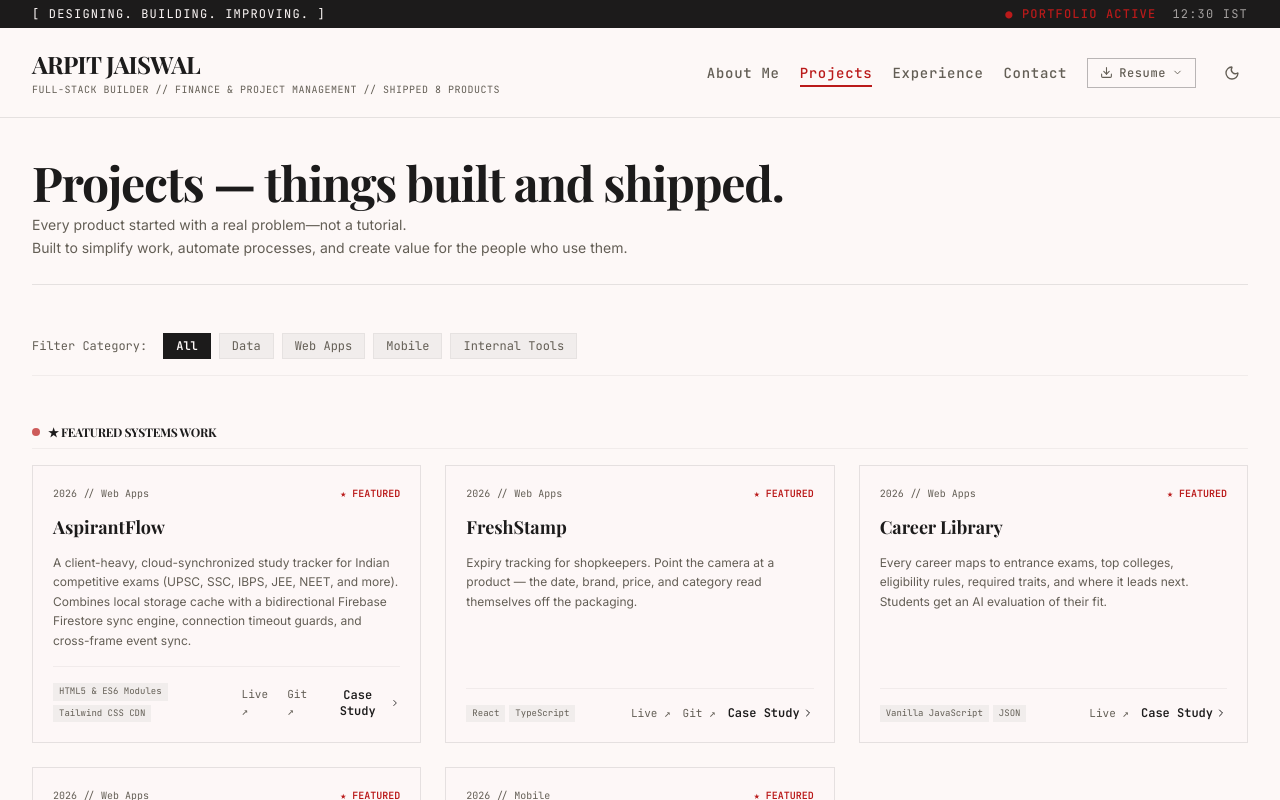
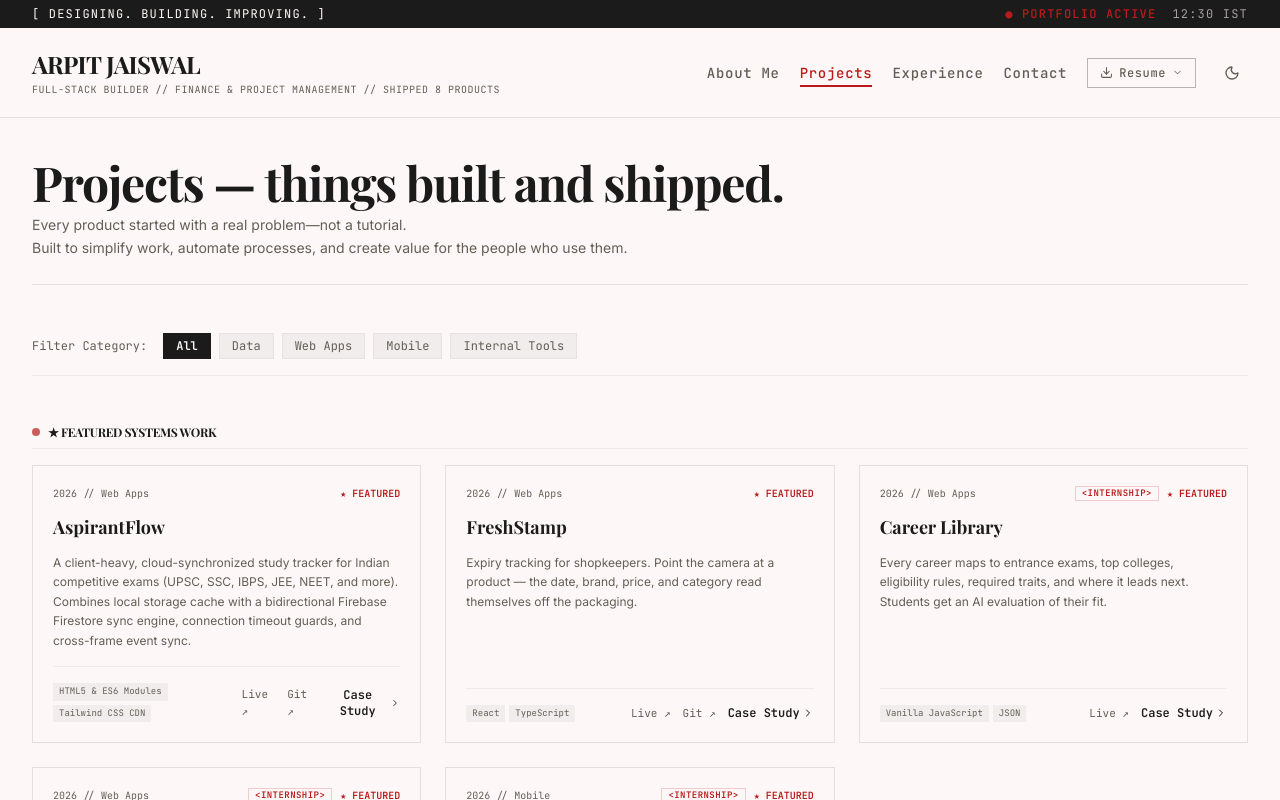
Before and after one commit to Arpitj9974/Arpitj9974-portfolio-, a React (Vite) app: page / in a window 1280 px wide. Both pictures are taken after a click on the button "VIEW WORK". Shown: the top 800 px of the page. Built offline with nearby package versions, Linux system fonts and the light colour scheme; a web font is replaced by a local one.

Commit message:
Add <internship> tags to RAW, Career Library, WSCAT, and Medicine Image Extraction project cards

```diff
--- a/src/App.tsx
+++ b/src/App.tsx
@@ -448,7 +448,14 @@ export default function App() {
                       <div className="space-y-3">
                         <div className="flex justify-between items-start">
                           <span className="text-[10px] font-mono text-muted uppercase tracking-wider">{project.year} // {project.category}</span>
-                          <span className="text-accent text-xs font-mono font-bold tracking-widest uppercase">FEATURED</span>
+                          <div className="flex gap-2 items-center">
+                            {project.tag && (
+                              <span className="text-accent border border-accent/20 px-1.5 py-0.5 text-[9px] font-mono font-bold uppercase tracking-wider leading-none">
+                                &lt;{project.tag}&gt;
+                              </span>
+                            )}
+                            <span className="text-accent text-xs font-mono font-bold tracking-widest uppercase">FEATURED</span>
+                          </div>
                         </div>
                         <h3 className="font-serif text-xl md:text-2xl font-bold tracking-tight text-ink group-hover:text-accent transition-colors">
                           {project.title}
@@ -631,7 +638,14 @@ export default function App() {
                           <div className="space-y-3">
                             <div className="flex justify-between items-center font-mono text-[10px] text-muted">
                               <span>{p.year} // {p.category}</span>
-                              <span className="text-accent font-bold">★ FEATURED</span>
+                              <div className="flex gap-2 items-center">
+                                {p.tag && (
+                                  <span className="text-accent border border-accent/20 px-1.5 py-0.5 text-[9px] font-mono font-bold uppercase tracking-wider leading-none">
+                                    &lt;{p.tag}&gt;
+                                  </span>
+                                )}
+                                <span className="text-accent font-bold">★ FEATURED</span>
+                              </div>
                             </div>
 
                             <h3 className="font-serif text-lg font-bold text-ink group-hover:text-accent transition-colors">
@@ -707,6 +721,11 @@ export default function App() {
                           <div className="space-y-3">
                             <div className="flex justify-between items-center font-mono text-[10px] text-muted">
                               <span>{p.year} // {p.category}</span>
+                              {p.tag && (
+                                <span className="text-accent border border-accent/20 px-1.5 py-0.5 text-[9px] font-mono font-bold uppercase tracking-wider leading-none">
+                                  &lt;{p.tag}&gt;
+                                </span>
+                              )}
                             </div>
 
                             <h3 className="font-serif text-lg font-bold text-ink group-hover:text-accent transition-colors">
@@ -775,7 +794,14 @@ export default function App() {
                       <div className="space-y-3">
                         <div className="flex justify-between items-center font-mono text-[10px] text-muted">
                           <span>{p.year} // {p.category}</span>
-                          {p.featured && <span className="text-accent font-bold">★ FEATURED</span>}
+                          <div className="flex gap-2 items-center">
+                            {p.tag && (
+                              <span className="text-accent border border-accent/20 px-1.5 py-0.5 text-[9px] font-mono font-bold uppercase tracking-wider leading-none">
+                                &lt;{p.tag}&gt;
+                              </span>
+                            )}
+                            {p.featured && <span className="text-accent font-bold">★ FEATURED</span>}
+                          </div>
                         </div>
 
                         <h3 className="font-serif text-lg font-bold text-ink group-hover:text-accent transition-colors">
--- a/src/data.ts
+++ b/src/data.ts
@@ -286,7 +286,8 @@ export const PROJECTS: Project[] = [
     ],
     featured: true,
     liveUrl: "https://career-library-worksarthi.vercel.app",
-    githubUrl: ""
+    githubUrl: "",
+    tag: "internship"
   },
   {
     id: "work-sarthi",
@@ -317,7 +318,8 @@ export const PROJECTS: Project[] = [
     ],
     featured: true,
     liveUrl: "https://work-sarthi.vercel.app",
-    githubUrl: ""
+    githubUrl: "",
+    tag: "internship"
   },
   {
     id: "arws-raw",
@@ -348,7 +350,8 @@ export const PROJECTS: Project[] = [
     ],
     featured: true,
     liveUrl: "",
-    githubUrl: "https://github.com/Arpitj9974/ARWS-dialer"
+    githubUrl: "https://github.com/Arpitj9974/ARWS-dialer",
+    tag: "internship"
   },
   {
     id: "farmer-connect",
@@ -413,7 +416,8 @@ export const PROJECTS: Project[] = [
     ],
     featured: false,
     liveUrl: "https://medicine-image-extraction.vercel.app",
-    githubUrl: "https://github.com/Arpitj9974/Medicine-Image-Extraction"
+    githubUrl: "https://github.com/Arpitj9974/Medicine-Image-Extraction",
+    tag: "internship"
   },
   {
     id: "ar-auagpt",
--- a/src/types.ts
+++ b/src/types.ts
@@ -18,6 +18,7 @@ export interface Project {
   image?: string;
   liveUrl?: string;
   githubUrl?: string;
+  tag?: string;
 }
 
 export interface CareerInput {
```
